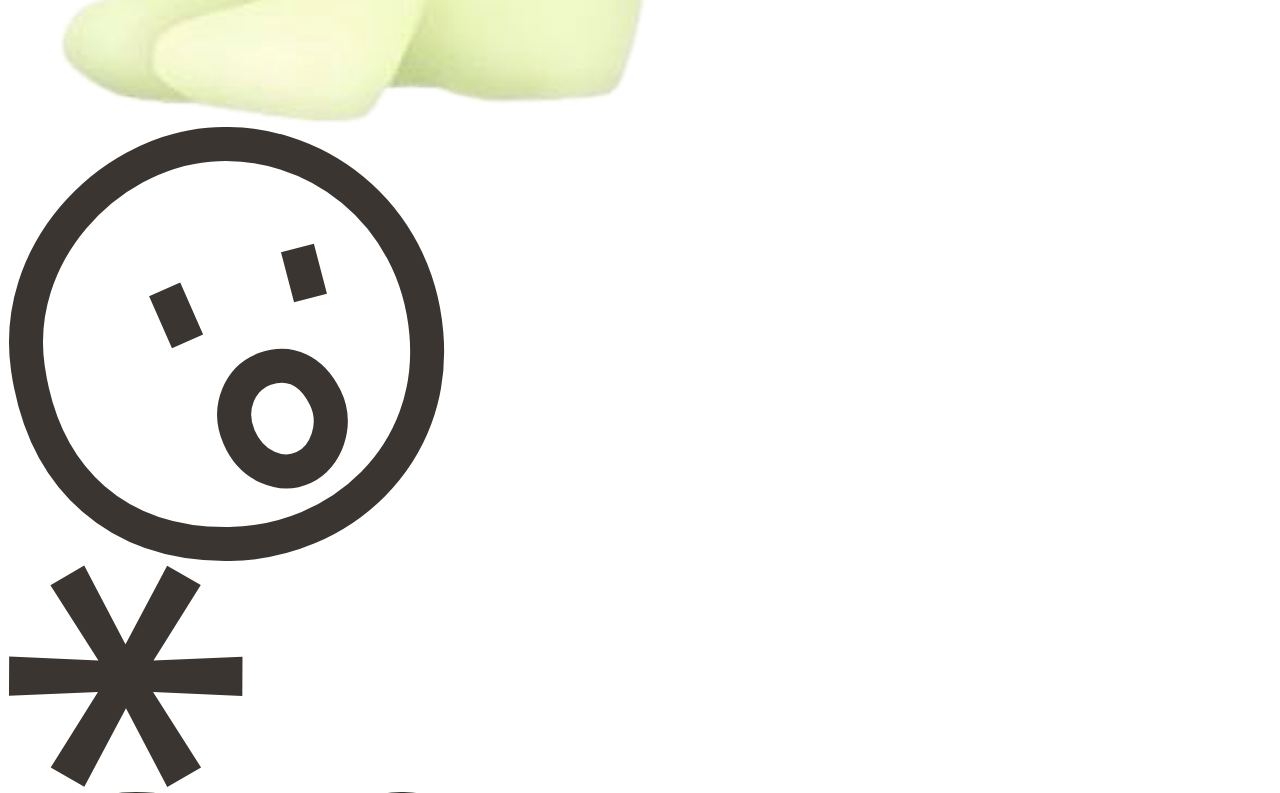
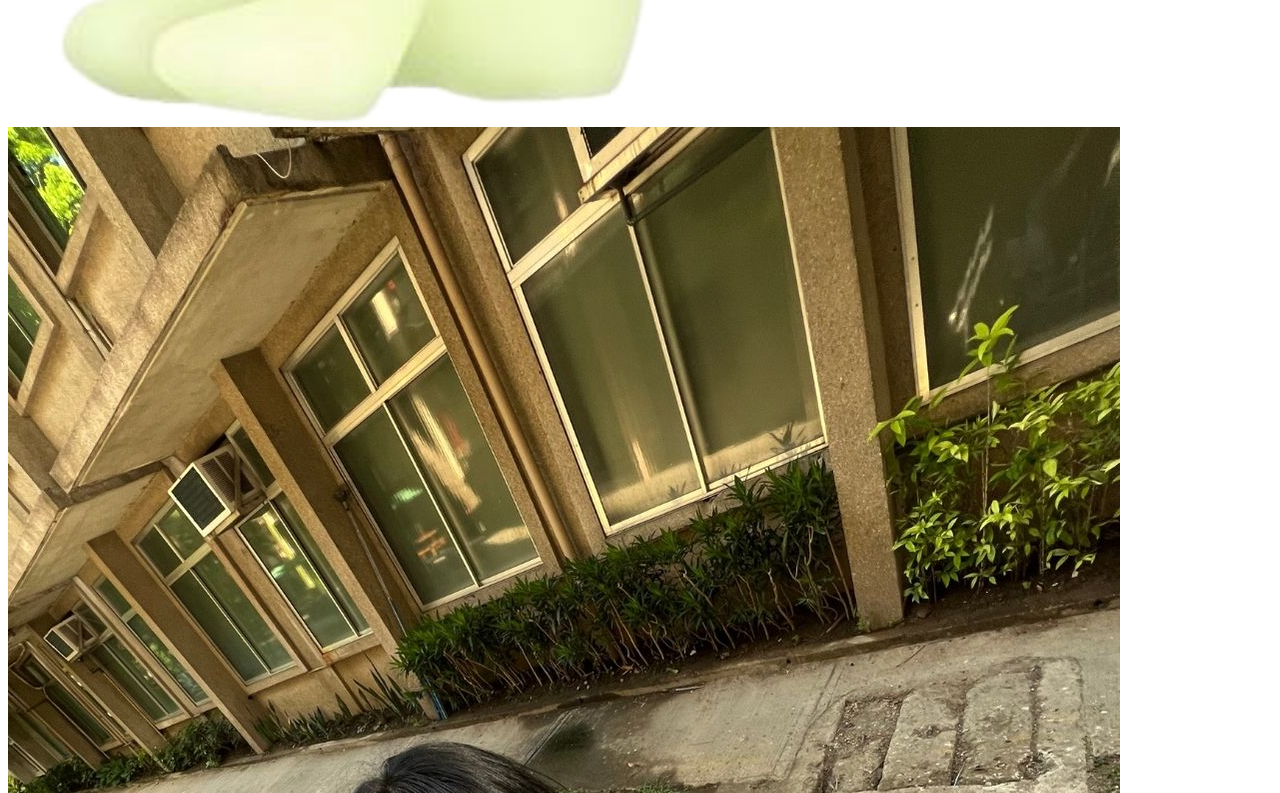
Before and after one commit to SanHaw/portfolio, a Next.js app: page /About in a window 1280 px wide. Shown: the part 2407-3200 px from the top of the page. Built offline with nearby package versions, Linux system fonts and the light colour scheme.

Commit message:
About | projects Lately |commented out recent projects section

```diff
--- a/src/pages/About.tsx
+++ b/src/pages/About.tsx
@@ -1,11 +1,6 @@
-import {
-  HoverCard,
-  HoverCardTrigger
-} from "@/components/ui/hover-card";
 import React from "react";
 import { FaCss3Alt, FaFigma, FaGitAlt, FaGithub, FaHtml5, FaJsSquare, FaPython, FaReact, FaTrello } from 'react-icons/fa';
 import { SiCanva, SiShadcnui, SiTypescript } from 'react-icons/si';
-import ProjectCard from '../components/ProjectCard';
 
 
 
@@ -169,7 +164,9 @@ const About: React.FC = () => {
               </div>
             </div>
 
-            <div className="grid grid-cols-6 gap-0 w-full">
+{/* Recent Projects */}
+
+            {/* <div className="grid grid-cols-6 gap-0 w-full">
               <div className=" col-start-1 col-span-1">
                 <div className="w-full rounded-lg bg-[transparent aspect-square text-center
                     flex items-center justify-center overflow-hidden"></div>
@@ -259,7 +256,7 @@ const About: React.FC = () => {
                                                   text-xl 2xl:text-3xl
                                                   2xl:mt-1
 
-    >
+                                >
                                 ">See more</button>
                               </HoverCardTrigger>
                             </HoverCard>
@@ -270,18 +267,11 @@ const About: React.FC = () => {
                   </div></div>
                 </div>
               </div>
-            </div>
-
-
-
-
-
-
-
+            </div> */}
 
             {/* ---------------------------------------------------------------------- */}
 
-            <div className="grid grid-cols-6 gap-0 w-full">
+            {/* <div className="grid grid-cols-6 gap-0 w-full">
               <div className=" col-start-1 col-span-7 flex">
                 <div className="w-full rounded-lg bg-[#FFEB81] aspect-square"></div>
                 <div className="w-full rounded-lg bg-[#A3CED6] aspect-square"></div>
@@ -319,7 +309,7 @@ const About: React.FC = () => {
                 <div className="w-full rounded-lg bg-[#A3CED6] aspect-square"></div>
                 <div className="w-full rounded-lg bg-[#FFEB81] aspect-square"></div>
               </div>
-            </div>
+            </div> */}
 
             <div className="grid grid-cols-6 gap-0 w-full">
               <div className=" col-start-1 col-span-7 flex">
@@ -336,9 +326,15 @@ const About: React.FC = () => {
 
           <div className="grid grid-cols-1 md:grid-cols-3 gap-6 items-center">
 
-            {/* Image Placeholder */}
+
             <div className="md:col-span-1">
-              <div className="h-full bg-gray-300 rounded-lg w-full aspect-[2/3] " />
+              <div className="h-full bg-gray-300 rounded-lg w-full aspect-[2/3] overflow-hidden">
+                <img
+                  src="/me.jpg"
+                  alt="Me"
+                  className="w-full h-full object-cover"
+                />
+              </div>
             </div>
 
             {/* Text Content */}
```
Also changed, not shown: public/me.jpg (added).
